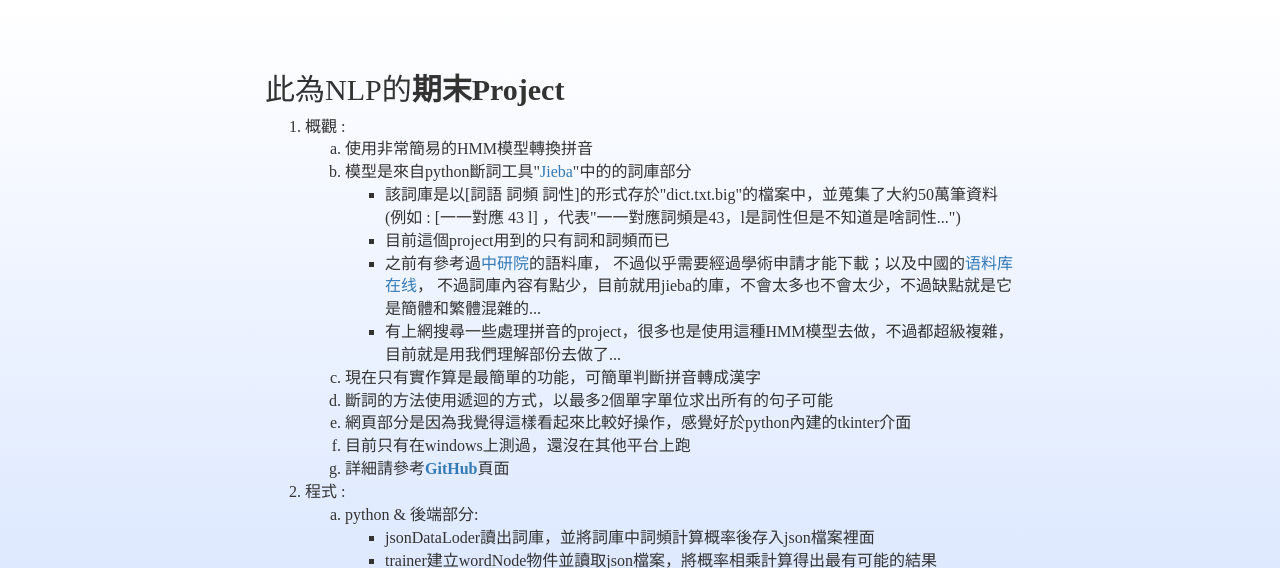
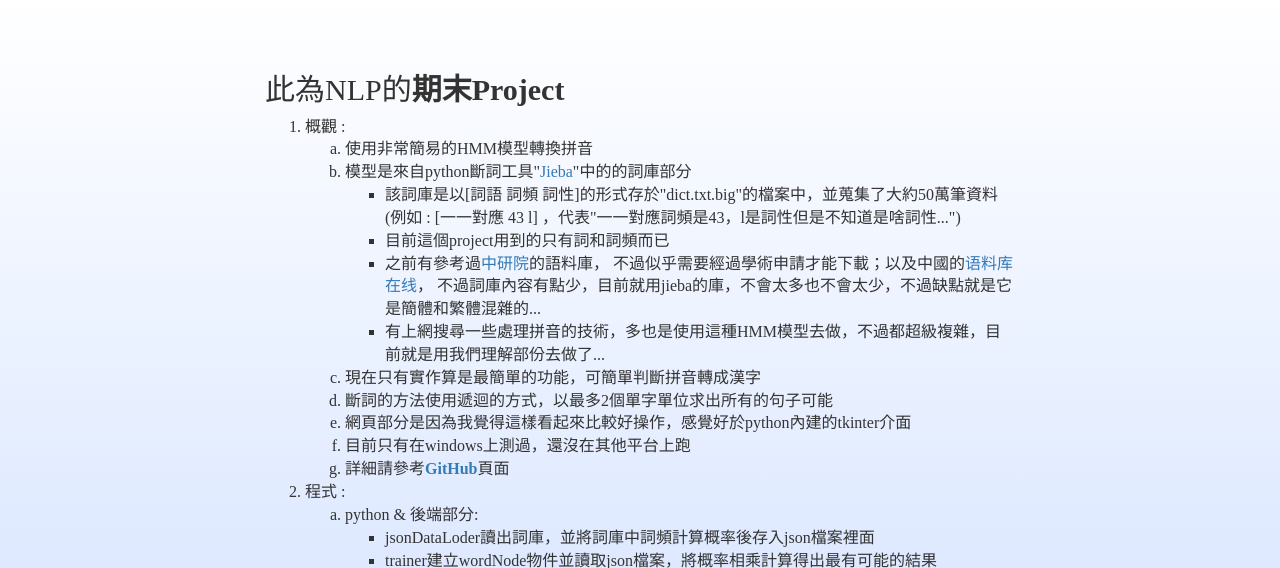
Before and after one commit to poynt2005/finalNLPProject, a Flask app: page /about in a window 1280 px wide. Shown: the top 568 px of the page. Run offline with Flask 2, Linux system fonts and the light colour scheme; some libraries are stand-ins or nearby versions.

Commit message:
Update about.html

```diff
--- a/templates/about.html
+++ b/templates/about.html
@@ -36,7 +36,7 @@
                         不過似乎需要經過學術申請才能下載；以及中國的<a href="http://www.aihanyu.org/cncorpus/index.aspx" target="_blank">语料库在线</a>，
                         不過詞庫內容有點少，目前就用jieba的庫，不會太多也不會太少，不過缺點就是它是簡體和繁體混雜的...
                       </li>
-                      <li>有上網搜尋一些處理拼音的project，很多也是使用這種HMM模型去做，不過都超級複雜，目前就是用我們理解部份去做了...</li>
+                      <li>有上網搜尋一些處理拼音的技術，多也是使用這種HMM模型去做，不過都超級複雜，目前就是用我們理解部份去做了...</li>
                     </ul>
                     <li>現在只有實作算是最簡單的功能，可簡單判斷拼音轉成漢字</li>
                     <li>斷詞的方法使用遞迴的方式，以最多2個單字單位求出所有的句子可能</li>
```
